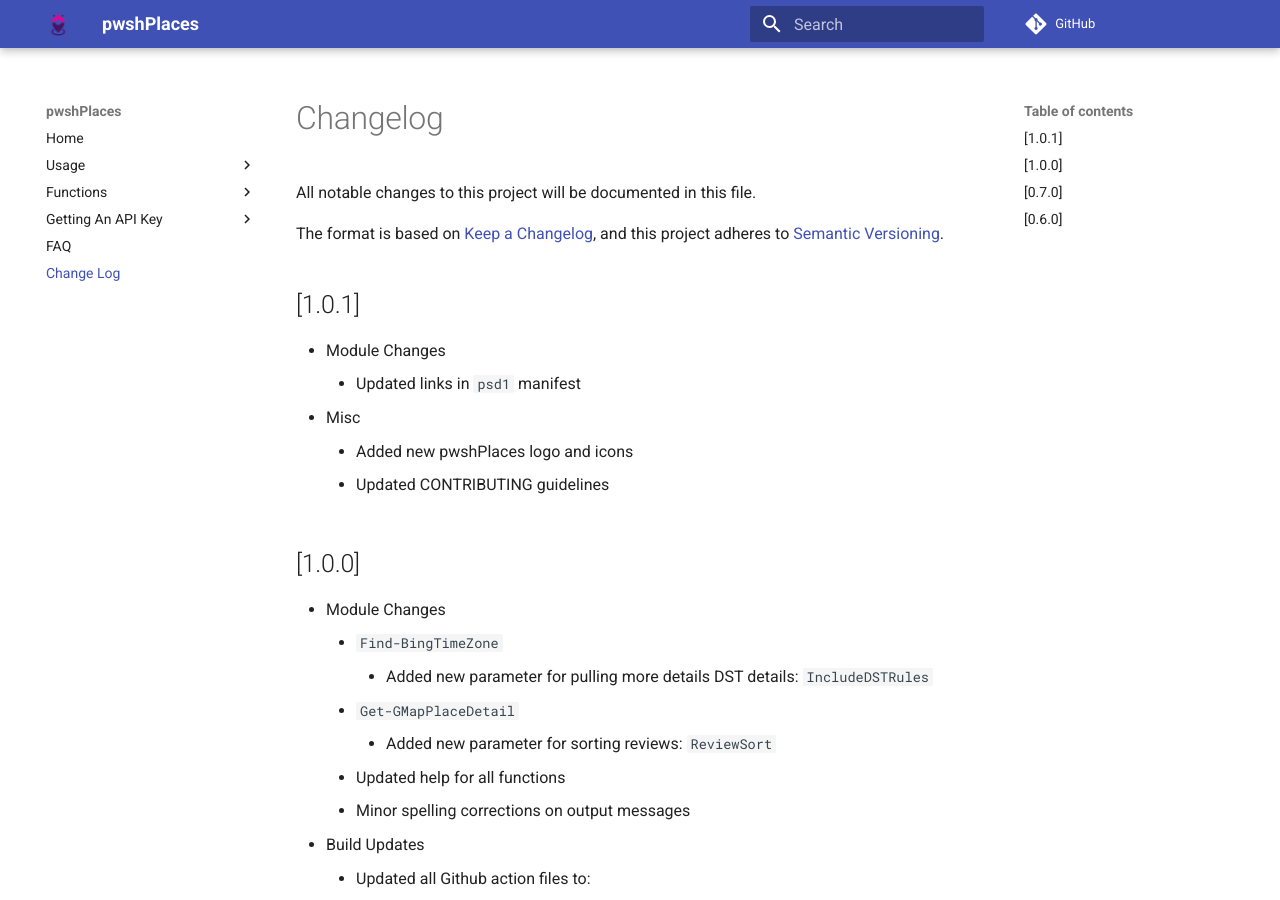
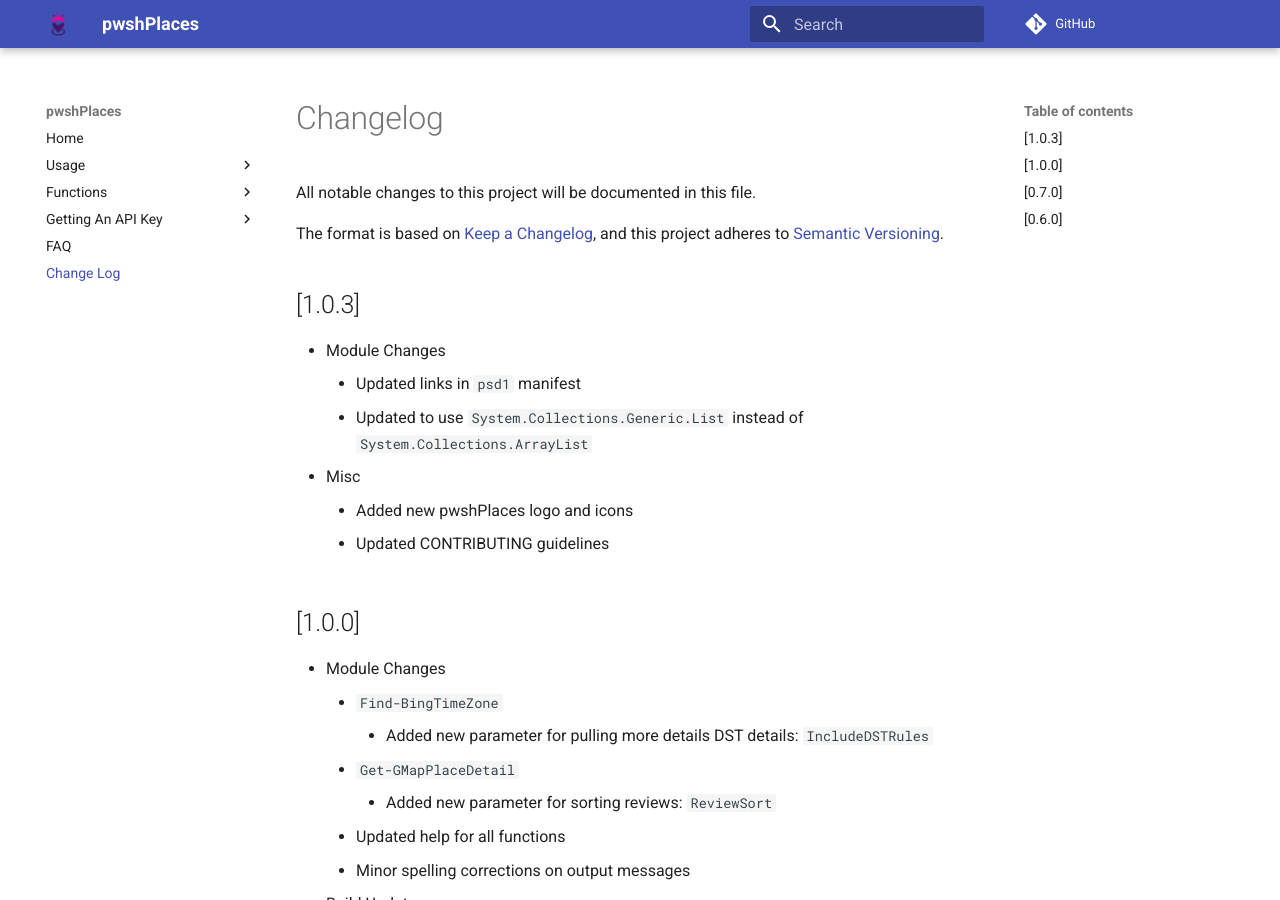
Before and after one commit to techthoughts2/pwshPlaces, an MkDocs documentation site: the page built from docs/CHANGELOG.md, in a window 1280 px wide and 900 px high. Built offline with MkDocs 1.6.1 and Material for MkDocs 9.7.7, drawn with Linux system fonts in a browser that asks for light colours; comment, search, counter and statistics services are not loaded.

Commit message:
Updated to use System.Collections.Generic.List

```diff
--- a/docs/CHANGELOG.md
+++ b/docs/CHANGELOG.md
@@ -5,10 +5,11 @@
 The format is based on [Keep a Changelog](https://keepachangelog.com/en/1.0.0/),
 and this project adheres to [Semantic Versioning](https://semver.org/spec/v2.0.0.html).
 
-## [1.0.1]
+## [1.0.3]
 
 - Module Changes
     - Updated links in `psd1` manifest
+    - Updated to use `System.Collections.Generic.List` instead of `System.Collections.ArrayList`
 - Misc
     - Added new pwshPlaces logo and icons
     - Updated CONTRIBUTING guidelines
--- a/docs/pwshPlaces.md
+++ b/docs/pwshPlaces.md
@@ -2,7 +2,7 @@
 Module Name: pwshPlaces
 Module Guid: 9a9914bd-d115-4f42-bb5d-19c5e5561a3f
 Download Help Link: NA
-Help Version: 1.0.1
+Help Version: 1.0.3
 Locale: en-US
 ---
 
```
Also changed, not shown: 3 other files.
